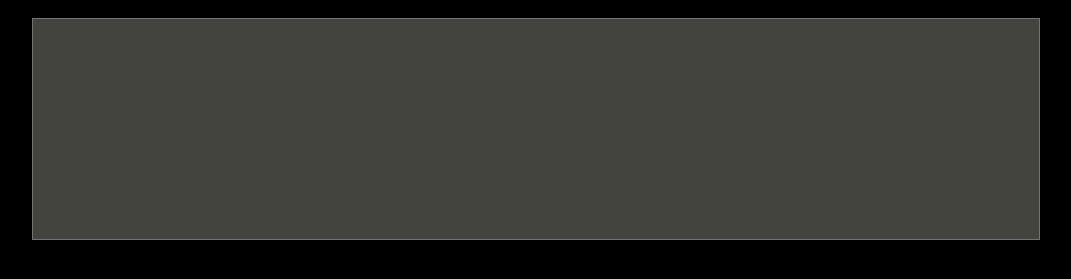
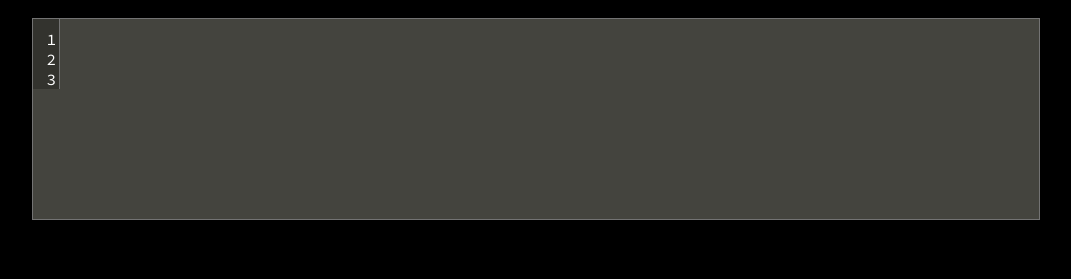
Before and after one commit to ftomassetti/simple-web-editor, a plain HTML site: page static/index.html in a window 1280 px wide. Shown: the part 51-330 px from the top of the page, without its empty margins (104-1175 px from the left). Drawn offline with Linux system fonts and the light colour scheme.

Commit message:
support multiple lines

```diff
--- a/static/css/style.css
+++ b/static/css/style.css
@@ -10,7 +10,23 @@ html {
     height: 200px;
     background-color: #44443e;
     border: 1px #737373 solid;
-    padding: 10px;
+}
+
+#lines {
+  padding-top: 10px;
+  padding-left: 3px;
+  padding-right: 3px;
+  text-align: right;
+  width: 20px;
+  background-color: #33332e;
+  border-right: 1px #737373 solid;
+  float: left;
+}
+
+#content {
+  height: 100%;
+  padding: 10px;
+  float: left;
 }
 
 .cursor-placeholder {
--- a/static/index.html
+++ b/static/index.html
@@ -8,6 +8,12 @@
 <body>
     <h1>My Simple Web Editor</h1>
     <div id="editor">
+        <div id="lines">
+            <span>1</span><br/>
+            <span>2</span><br/>
+            <span>3</span><br/>
+        </div>
+        <div id="content"></div>
     </div>
     <span class="blinking-cursor">|</span>
 <body>
--- a/static/js/webeditor.js
+++ b/static/js/webeditor.js
@@ -20,13 +20,18 @@ var Editor = (function () {
             return this.text.substring(this.caretIndex);
         }
     };
+    Editor.prototype.toHtml = function (text) {
+        return text.replace("\n", "<br/>");
+    };
     Editor.prototype.generateHtml = function () {
-        return this.textBeforeCaret()
+        return this.toHtml(this.textBeforeCaret())
             + "<span class='cursor-placeholder'>|</span>"
-            + this.textAfterCaret();
+            + this.toHtml(this.textAfterCaret());
     };
     Editor.prototype.type = function (c) {
+        console.log("ADDING " + c);
         this.text = this.textBeforeCaret() + c + this.textAfterCaret();
+        console.log("TEXT '" + this.text + "'");
         this.caretIndex = this.caretIndex + 1;
     };
     Editor.prototype.deleteChar = function () {
@@ -60,7 +65,7 @@ var Editor = (function () {
     return Editor;
 }());
 var updateHtml = function () {
-    $("#editor")[0].innerHTML = window.editor.generateHtml();
+    $("#content")[0].innerHTML = window.editor.generateHtml();
     var cursorPos = $(".cursor-placeholder").position();
     var delta = $(".cursor-placeholder").height() / 4.0;
     $(".blinking-cursor").css({ top: cursorPos.top, left: cursorPos.left - delta });
@@ -70,6 +75,9 @@ $(document).ready(function () {
     updateHtml();
     $(document).keypress(function (e) {
         var c = String.fromCharCode(e.which);
+        if (e.which == 13) {
+            c = "\n";
+        }
         window.editor.type(c);
         updateHtml();
     });
```
Also changed, not shown: src-ts/webeditor.ts (+12 -3 lines).
